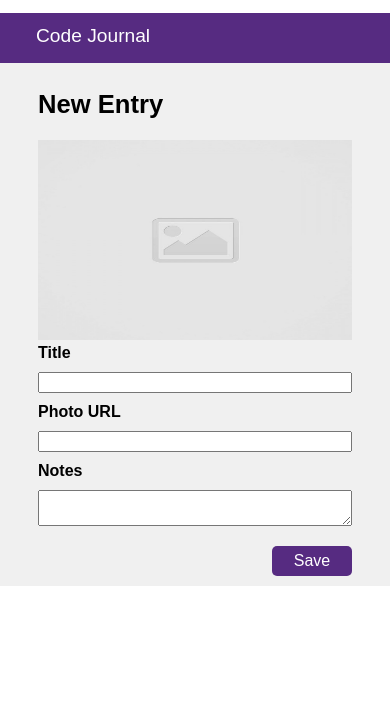
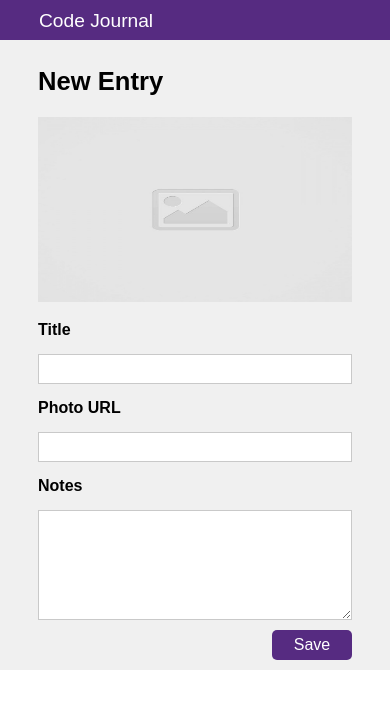
Before and after one commit to Korneliu/code-journal, a website: page index.html in a window 390 px wide. Drawn offline with Linux system fonts and the light colour scheme.

Commit message:
completed styling for mobile devices

```diff
--- a/css/styles.css
+++ b/css/styles.css
@@ -11,20 +11,35 @@ input,
 textarea {
   width: 100%;
   margin-bottom: 10px;
+  margin-top: 15px;
   display: block;
 }
 
+fieldset input,
+textarea {
+  border: 1px solid rgb(201, 201, 201);
+}
+
+fieldset input {
+  height: 30px;
+}
+
+fieldset textarea {
+  height: 110px;
+}
+
 header {
-  height: 50px;
-  padding-left: 12px;
-  line-height: 2.4;
+  height: 40px;
+  line-height: 2.2;
   background-color: rgb(86, 43, 129);
   color: white;
 }
 
 header h1 {
+  margin-top: 0;
   font-size: 1.2rem;
   font-weight: 100;
+  padding-left: 15px;
 }
 
 main {
@@ -42,7 +57,7 @@ fieldset legend {
 }
 
 fieldset img {
-  height: 200px;
+  height: 185px;
   width: 100%;
 }
 
@@ -58,8 +73,6 @@ form button {
   color: white;
   display: block;
   float: right;
-  margin-top: 10px;
   border: none;
   border-radius: 5px;
 }
-}
--- a/index.html
+++ b/index.html
@@ -24,8 +24,9 @@
     <div class="container">
       <div data-view="entry-form" class="row">
         <div class="column-full">
-        <form class="row">
-          <fieldset class="column-full">
+          <form>
+            <fieldset>
+              <div class="column-full">
                 <h2>New Entry</h2>
                 <img src="images/placeholder-image-square.jpg">
                 <label for="title">Title</label>
@@ -36,6 +37,7 @@
                 <textarea required>
                 </textarea>
                 <button>Save</button>
+              </div>
             </fieldset>
           </form>
         </div>
```
Lines whose indentation alone changed are shown as unchanged.
